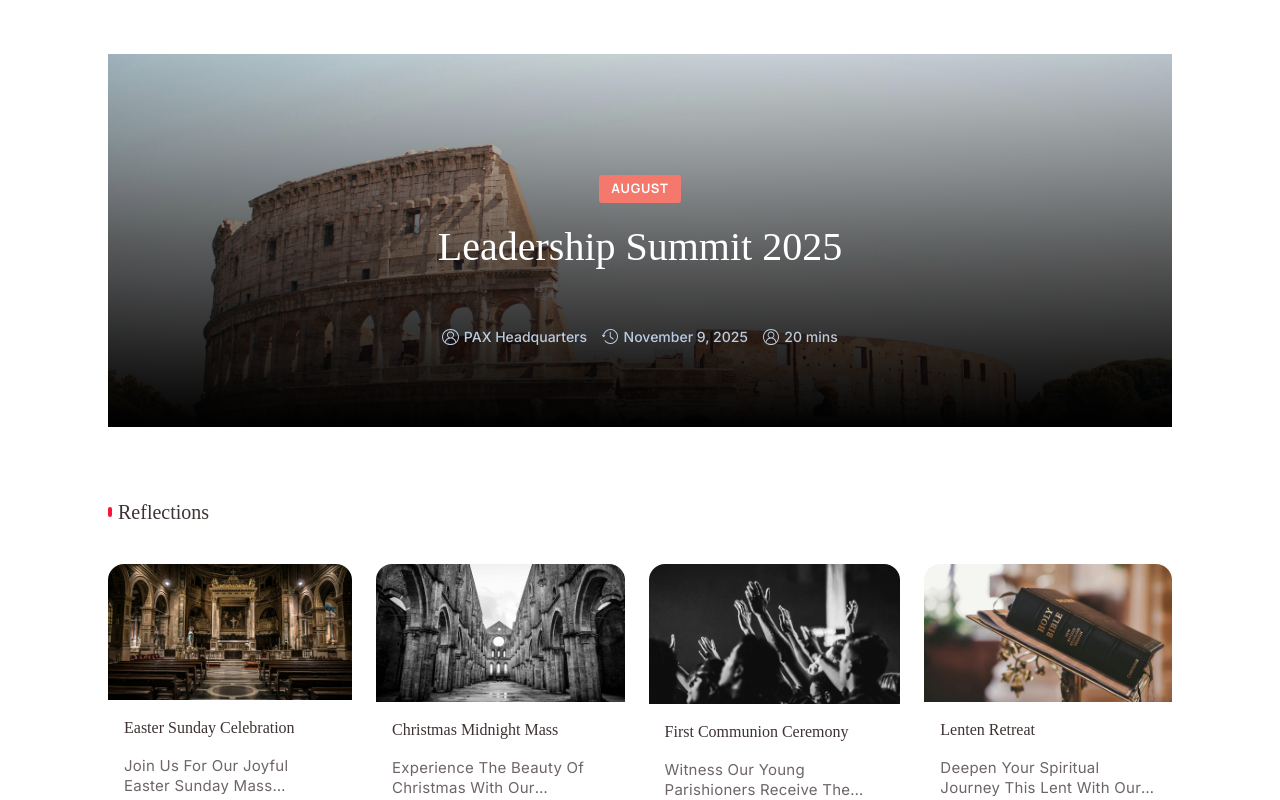
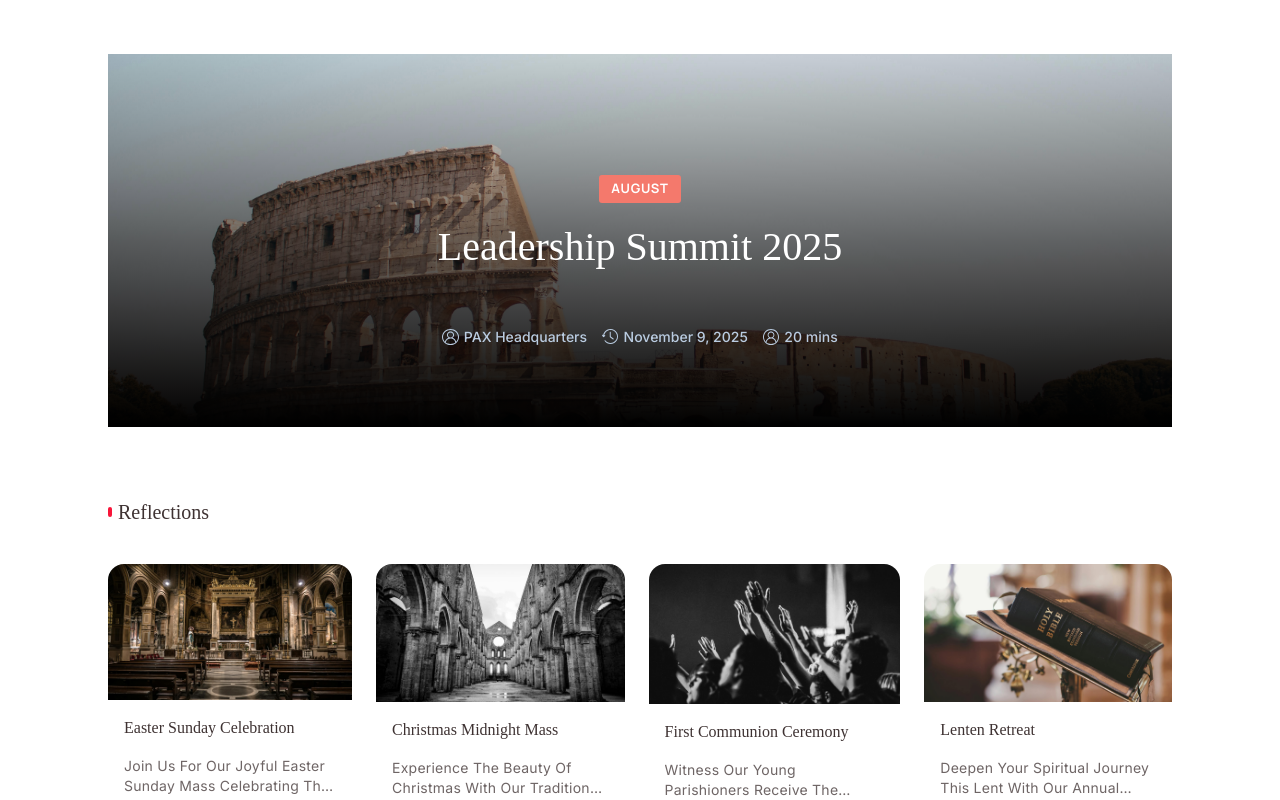
Before and after one commit to Efojensen/CYC_connect, a Next.js app: page / in a window 1280 px wide. Shown: the part 316-1116 px from the top of the page. Built offline with nearby package versions, Linux system fonts and the light colour scheme.

Commit message:
used the correct font size

```diff
--- a/components/InfoTile.tsx
+++ b/components/InfoTile.tsx
@@ -20,7 +20,7 @@ const InfoTile:React.FC<InfoTileProps> = ({ title, imgUrl, previewContent, alt }
 
             <div className='flex flex-col px-4'>
                 <h5 className='capitalize font-medium text-[1rem] lora-font text-sectionTitleColor text-ellipsis mb-4'>{title}</h5>
-                <p className='text-[.9375rem] leading-5 capitalize tracking-[.0156rem] inter-font text-ellipsis text-[#3e3232] opacity-75 line-clamp-2'>{previewContent}</p>
+                <p className='text-sm leading-5 capitalize tracking-[.0156rem] inter-font text-ellipsis text-[#3e3232] opacity-75 line-clamp-2'>{previewContent}</p>
             </div>
         </div>
     )
```
